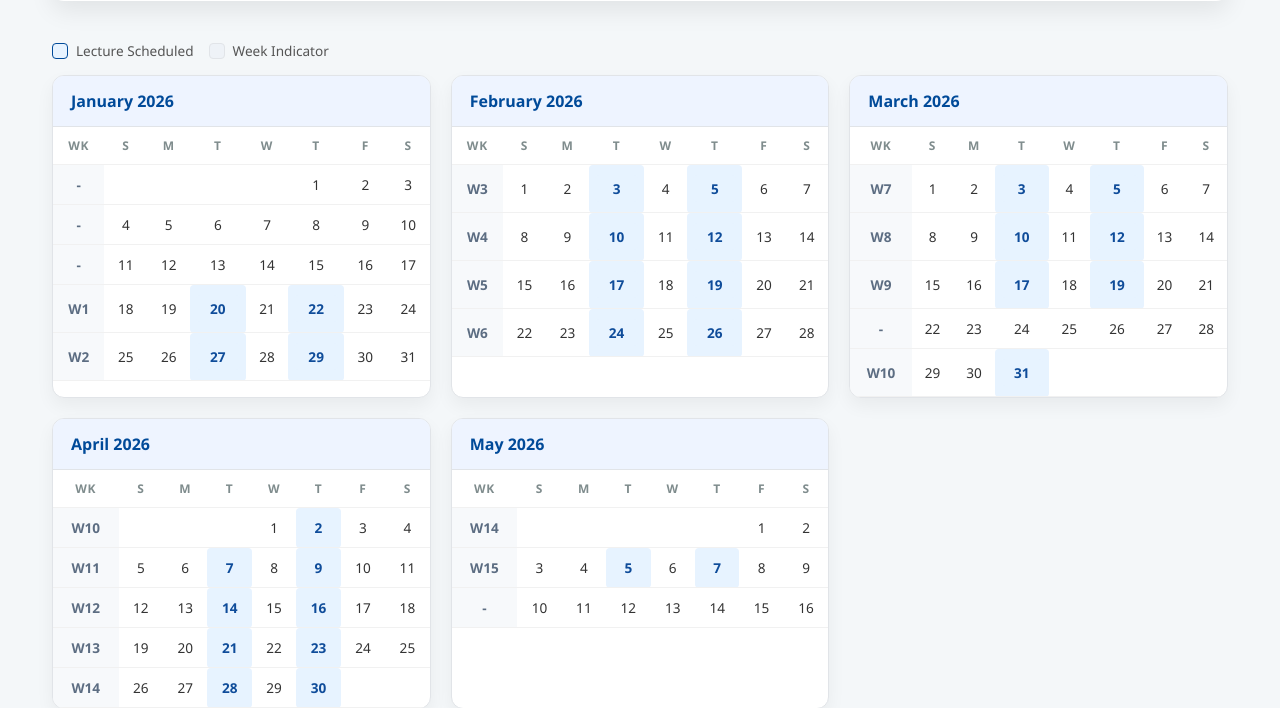
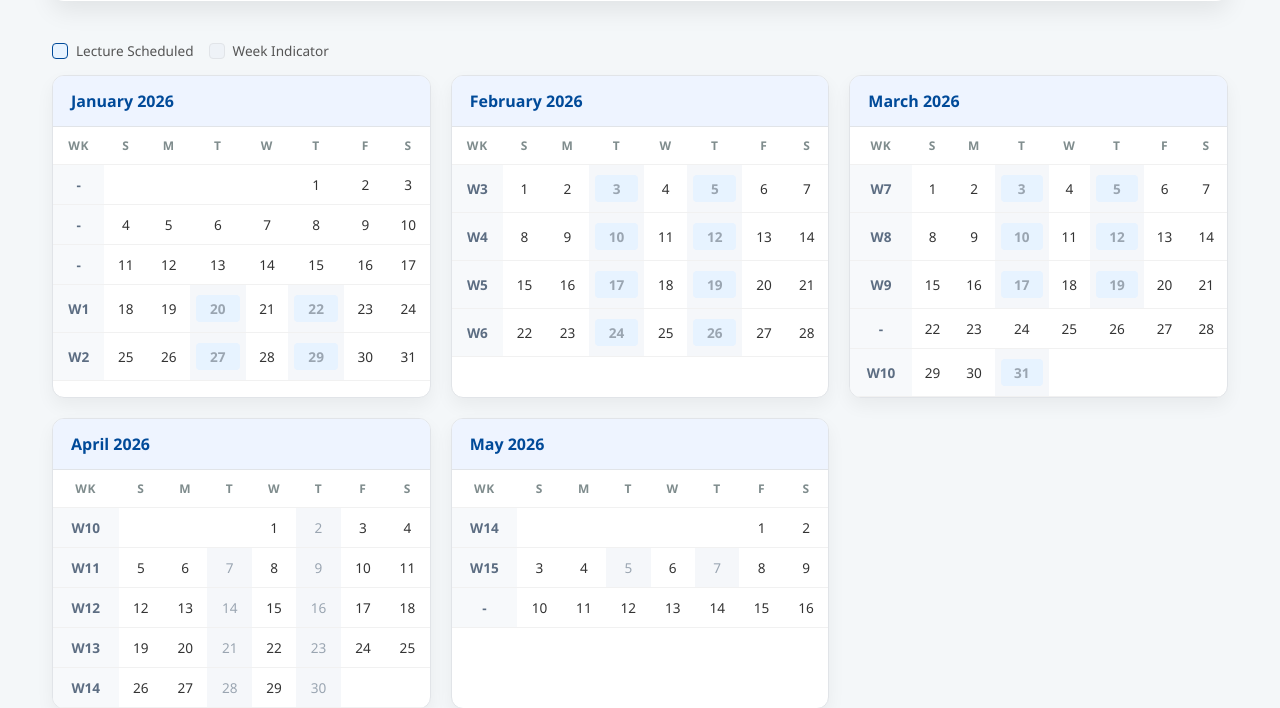
Before and after one commit to Porebo/2026Spring, a PHP site: page /IFSC_71003_Info_Sys_Analysis/transcripts/index.html in a window 1280 px wide. Shown: the part 3554-4262 px from the top of the page. Run offline with PHP 8.4, Linux system fonts and the light colour scheme.

Commit message:
Improve calendar readability for transcript-linked days

```diff
--- a/IFSC_71003_Info_Sys_Analysis/transcripts/style.css
+++ b/IFSC_71003_Info_Sys_Analysis/transcripts/style.css
@@ -340,16 +340,18 @@ footer {
     color: #5c6d82;
 }
 
-.lecture-day,
-.lecture-day a {
-    background: #e7f3ff;
-    color: #0f4c9a;
-    border-radius: 4px;
-    font-weight: 600;
+.lecture-day {
+    background: #f5f7fa;
+    color: #9aa5b1;
+    font-weight: 500;
 }
 
 .lecture-day a {
     display: block;
+    background: #e7f3ff;
+    color: #0f4c9a;
+    border-radius: 4px;
+    font-weight: 700;
 }
 
 /* Responsive tweaks */
```
